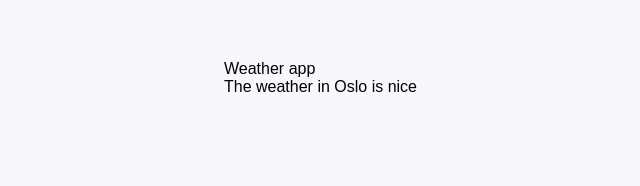
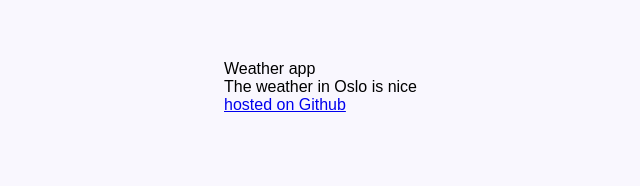
Before and after one commit to kristilerla/monday-weather-app, a React (Create React App) app: page / in a window 1280 px wide. Shown: the top 186 px of the page, without its empty margins (16-656 px from the left). Built offline with nearby package versions, Linux system fonts and the light colour scheme.

Commit message:
updated link to Github

```diff
--- a/src/App.js
+++ b/src/App.js
@@ -6,6 +6,12 @@ export default function App() {
     <div className="App"> Weather app
       <div className="container">
         <Weather />
+
+        <div>
+      <a href="https://github.com/kristilerla/monday-weather-app">hosted on Github</a>
+    </div>
+
+
       </div>
     </div>
   );
```
